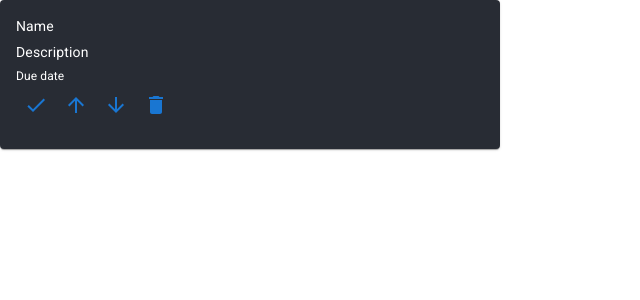
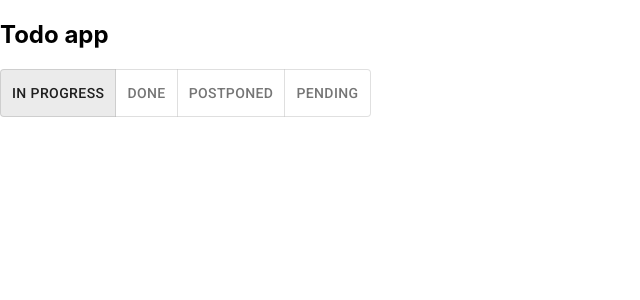
Before and after one commit to EngiSon/todo, a React (Create React App) app in the folder todo-client/: page / in a window 1280 px wide. Shown: the top 300 px of the page, without its empty margins (0-640 px from the left). Built offline with nearby package versions, Linux system fonts and the light colour scheme.

Commit message:
Made toggle button for different states

```diff
--- a/todo-client/src/App.js
+++ b/todo-client/src/App.js
@@ -1,11 +1,13 @@
 import './App.css';
 import TodoCard from './components/TodoCard';
+import ToggleButtons from './components/ToggleButtons';
 
 function App() {
   return (
-    <div>
-      <TodoCard/>
-    </div>
+    <body className='container'>
+      <h2 >Todo app</h2>
+      <ToggleButtons/>
+    </body>
   );
 }
 
--- /dev/null
+++ b/todo-client/src/components/ToggleButtons.js
@@ -0,0 +1,32 @@
+import * as React from 'react';
+import ToggleButton from '@mui/material/ToggleButton';
+import ToggleButtonGroup from '@mui/material/ToggleButtonGroup';
+
+export default function ToggleButtons() {
+  const [status, setStatus] = React.useState('prog');
+
+  const handleStatus = (event, newStatus) => {
+    setStatus(newStatus);
+  };
+
+  return (
+    <ToggleButtonGroup
+      value={status}
+      exclusive
+      onChange={handleStatus}
+    >
+      <ToggleButton value="prog" aria-label="in progress">
+        In progress
+      </ToggleButton>
+      <ToggleButton value="done" aria-label="done">
+        Done
+      </ToggleButton>
+      <ToggleButton value="postponed" aria-label="postponed">
+        Postponed
+      </ToggleButton>
+      <ToggleButton value="pending" aria-label="pending">
+        Pending
+      </ToggleButton>
+    </ToggleButtonGroup>
+  );
+}
```
